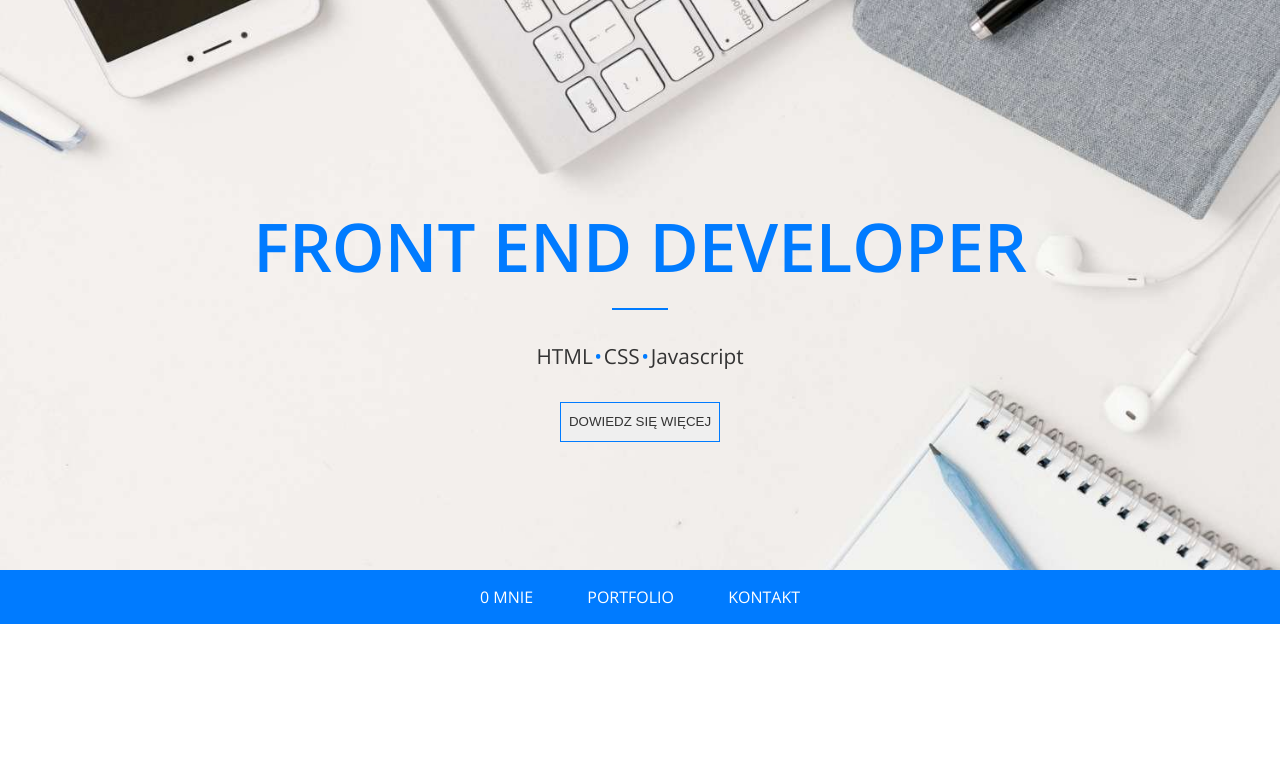
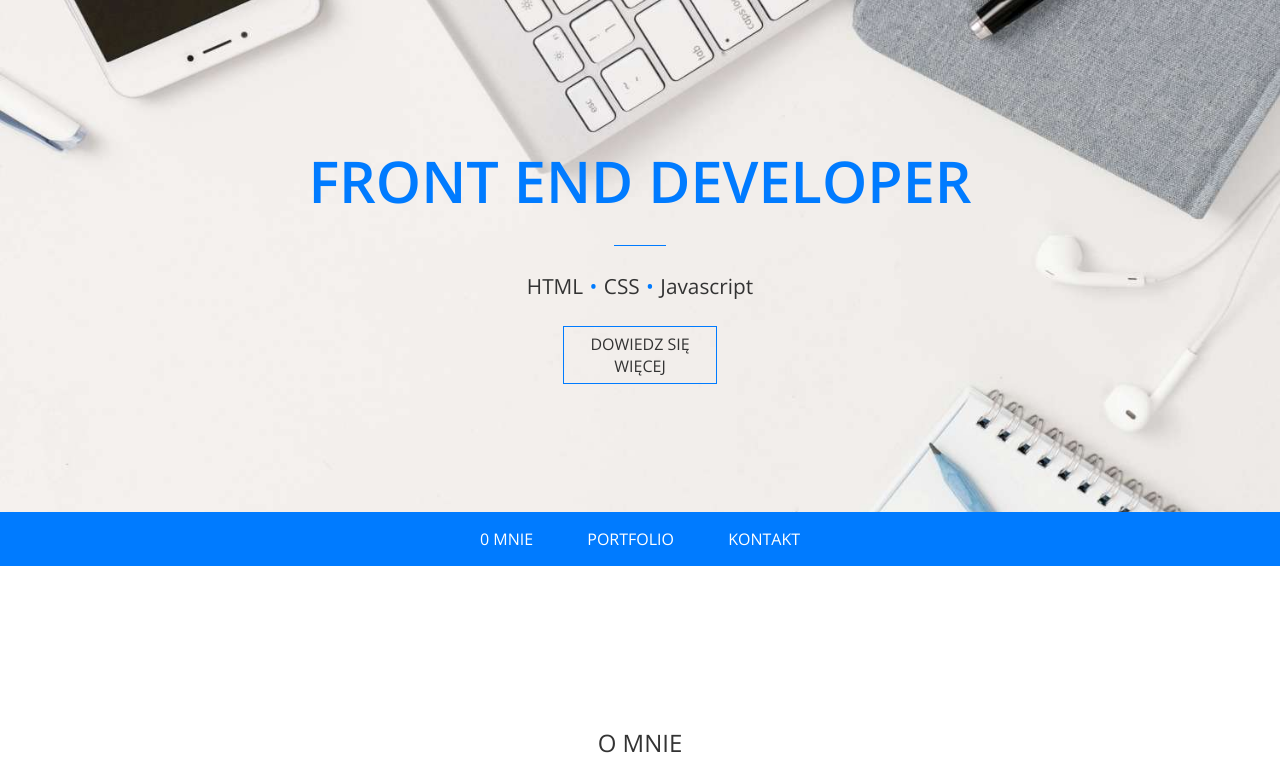
Before and after one commit to tycoonkabuzi/Task50383, a website: page index.html in a window 1280 px wide. Shown: the top 777 px of the page. Drawn offline with nearby package versions, Linux system fonts and the light colour scheme.

Commit message:
Created a class for the nav and for the button

```diff
--- a/css/style.css
+++ b/css/style.css
@@ -19,58 +19,60 @@ body {
 }
 .header-text {
   width: 100%;
-  padding-top: 49vh;
+  padding-top: 26%;
   margin: auto;
 }
 
 .header-text h1 {
   color: #007bff;
   text-align: center;
-  font-size: 4.2em;
+  font-size: 3.6em;
   font-weight: 600;
 }
 .line {
-  width: 7vh;
+  width: 4%;
   margin: auto;
-  height: 0.2vh;
+  height: 1px;
   border: none;
-  margin-bottom: 4vh;
+  margin-bottom: 2%;
   background-color: #007bff;
-  margin-top: 2vh;
+  margin-top: 2%;
 }
 
 .header-text p {
   text-align: center;
   font-size: 1.3em;
   color: #333;
-  margin-bottom: 4vh;
+  margin-bottom: 2%;
 }
-span {
+.blue-dot {
   color: #007bff;
-  margin-left: 0.2vh;
-  margin-right: 0.2vh;
+  margin-left: 0.5%;
+  margin-right: 0.5%;
 }
-button {
-  width: 20vh;
-  height: 5vh;
-  border: #007bff solid 0.2vh;
+.btn-primary {
+  width: 12%;
+  border: #007bff solid 1px;
   display: block;
   margin: auto;
   color: #333;
-  background-color: none;
+  text-decoration: none;
+  padding-top: 0.5%;
+  padding-bottom: 0.5%;
+  text-align: center;
 }
-button:hover {
+.btn-primary:hover {
   background-color: #777;
   color: white;
 }
-nav {
+.main-nav {
   background-color: #007bff;
 }
-nav a {
+.main-nav a {
   text-decoration: none;
   color: white;
 }
-nav ul {
+.main-nav ul {
   display: flex;
   margin: auto;
   width: 40vh;
@@ -78,11 +80,11 @@ nav ul {
   padding-bottom: 2vh;
   padding-top: 2vh;
 }
-nav li {
+.main-nav li {
   list-style: none;
 }
 
-nav a:hover {
+.main-nav a:hover {
   color: #0212a2;
 }
 .menu {
@@ -205,7 +207,7 @@ footer {
   .header-text h1 {
     font-size: 3em;
   }
-  button {
+  .btn-primary {
     font-size: 0.7em;
   }
   form {
@@ -222,7 +224,7 @@ footer {
   }
 }
 @media screen and (max-width: 768px) and (min-width: 480px) {
-  button {
+  .btn-primary {
     font-size: 0.7em;
   }
   form {
@@ -244,7 +246,7 @@ footer {
     font-size: 2.9em;
   }
 
-  button {
+  .btn-primary {
     font-size: 0.6em;
   }
   .container-image {
@@ -262,7 +264,7 @@ footer {
     flex-wrap: nowrap;
     flex-direction: column;
   }
-  nav li {
+  .main-nav li {
     display: none;
   }
 }
--- a/index.html
+++ b/index.html
@@ -18,12 +18,16 @@
       <div class="header-text">
         <h1>FRONT END DEVELOPER</h1>
         <hr class="line" />
-        <p>HTML<span>&#8226;</span>CSS<span>&#8226;</span>Javascript</p>
+        <p>
+          HTML<span class="blue-dot">&#8226;</span>CSS<span class="blue-dot"
+            >&#8226;</span
+          >Javascript
+        </p>
       </div>
-      <button>DOWIEDZ SIĘ WIĘCEJ</button>
+      <a class="btn-primary" href="#omnie">DOWIEDZ SIĘ WIĘCEJ</a>
     </header>
 
-    <nav>
+    <nav class="main-nav">
       <ul>
         <li><a href="#omnie"> 0 MNIE</a></li>
         <li><a href="#portfolio"> PORTFOLIO</a></li>
```
